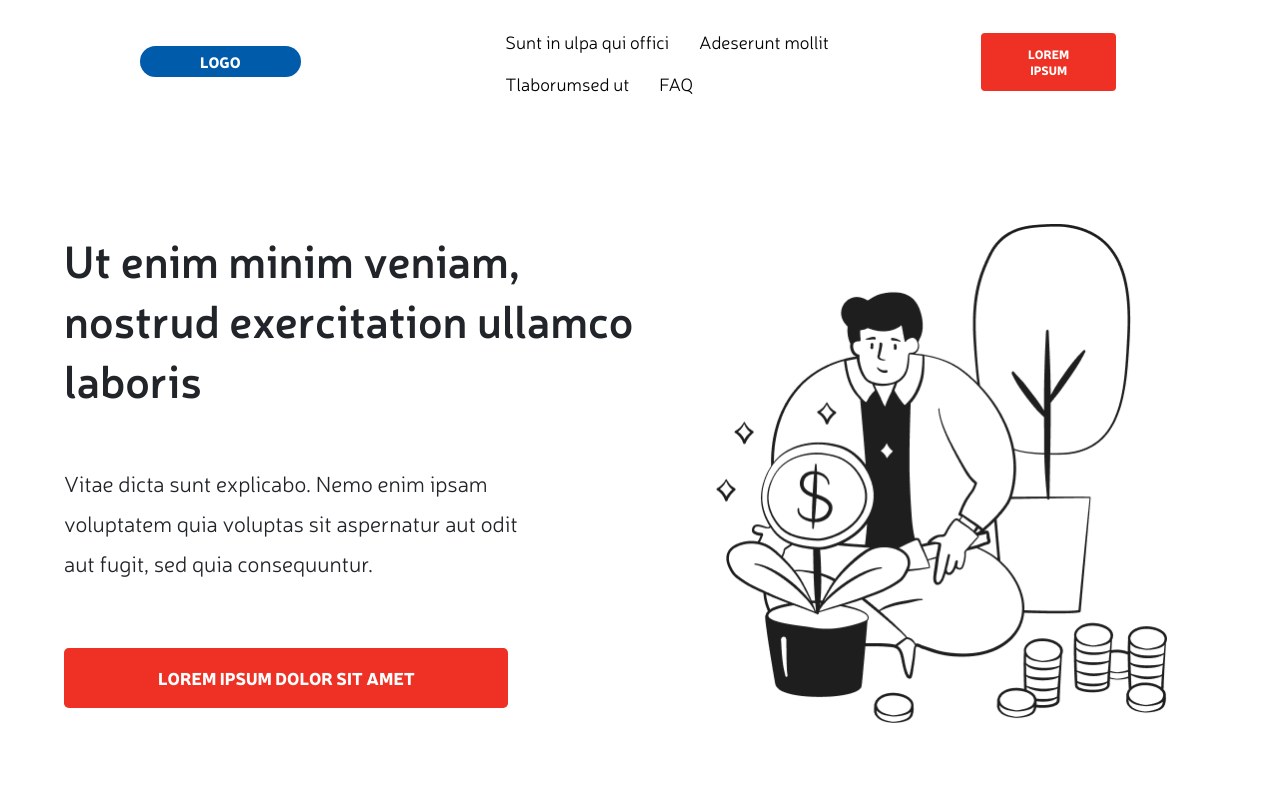
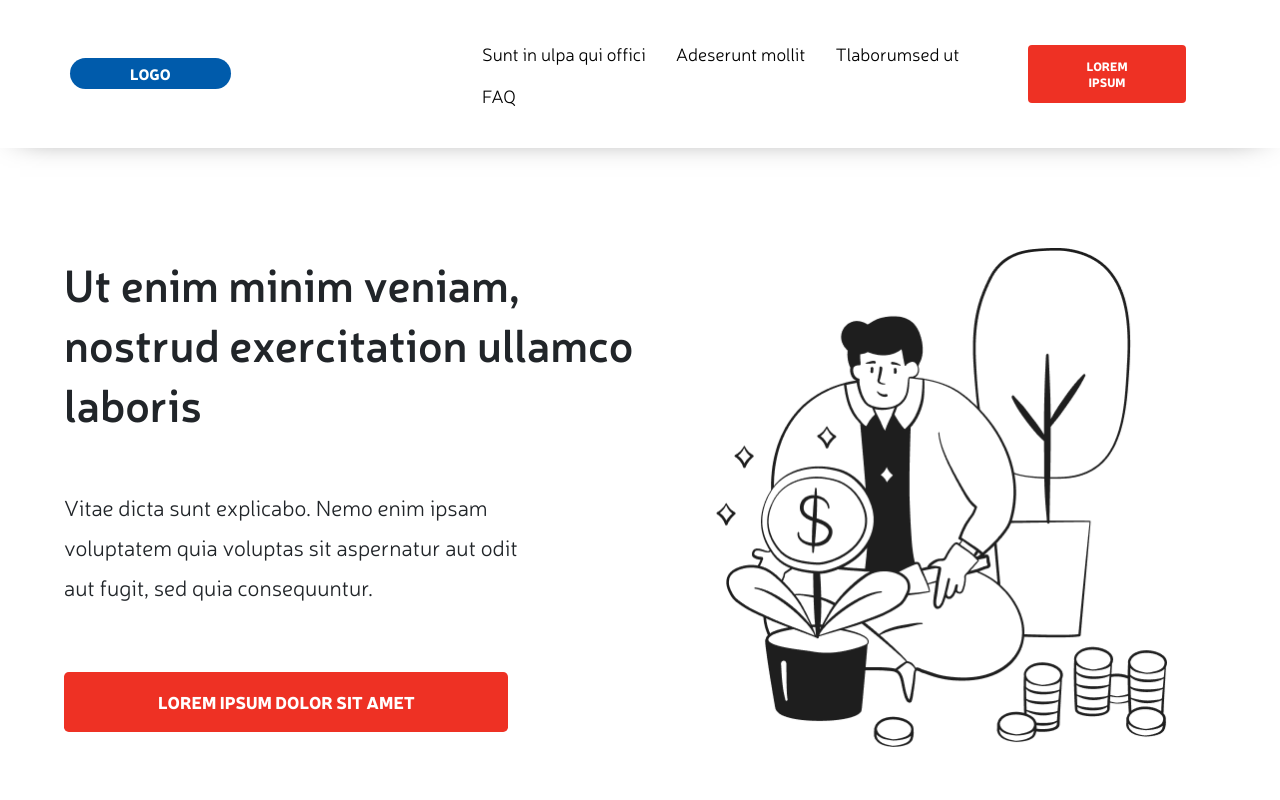
Before and after one commit to Kinkandju/test_bootstrap, a website: page src/index.html in a window 1280 px wide. Shown: the top 800 px of the page. Drawn offline with nearby package versions, Linux system fonts and the light colour scheme; files that its build step writes are made by us from their sources; files whose address does not match are found by name.

Commit message:
feat: add styles for navigation

```diff
--- a/src/_header.html
+++ b/src/_header.html
@@ -1,6 +1,6 @@
 <header>
 
-	<div class="container container-group-all">
+	<div class="container-fluid container-group-all">
 		<div class="row align-items-center justify-content-between">
 			<div class="col-2 align-self-center">
 				<span class="logo">Logo</span>
@@ -54,4 +54,5 @@
 			</div>
 		</div>
 	</div>
+
 </header>
--- a/src/scss/blocks/header.scss
+++ b/src/scss/blocks/header.scss
@@ -1,5 +1,7 @@
 .container-group-all {
-	padding: 20px 70px;
+	padding: 32px 70px;
+
+	box-shadow: 0px 0px 33px -20px $black;
 }
 
 .logo {
@@ -54,6 +56,14 @@
 
 	color: $white;
 	background-color: $red;
+
+	transition: all 0.50s ease-in-out;
+
+	&:hover,
+	&:active {
+		color: $white;
+		background-color: $blue;
+	}
 }
 
 .header {
```
Also changed, not shown: project/index.html (+2 -1 lines), project/css/style.css, project/css/style.min.css.
